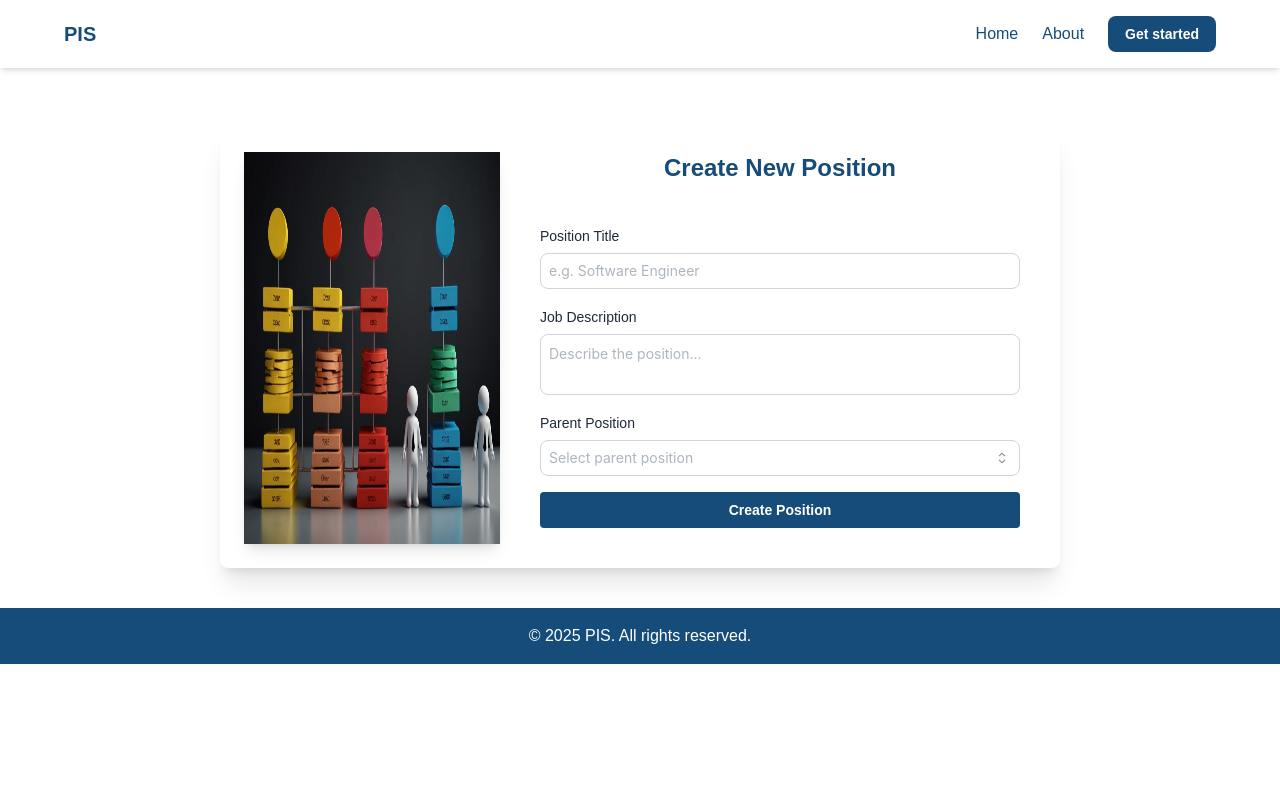
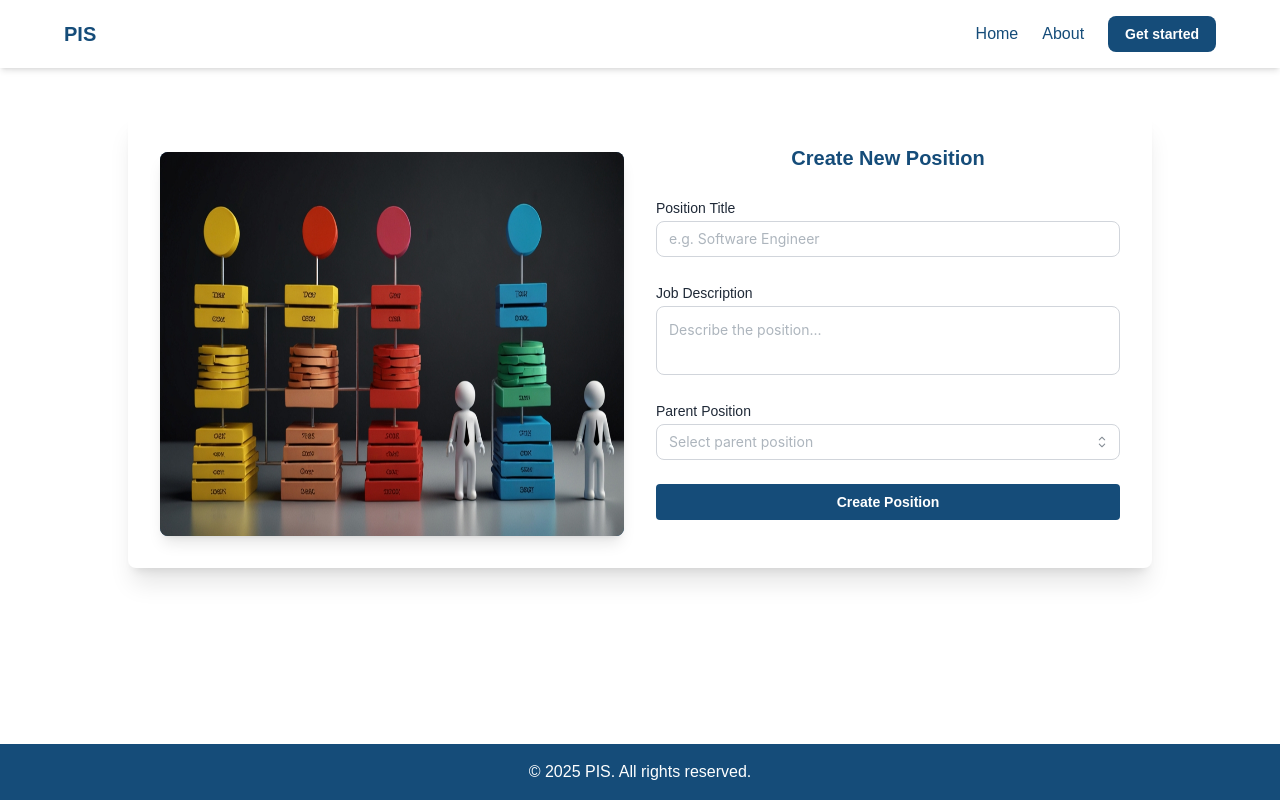
Before and after one commit to Bz14/perago-tasks, a Next.js app in the folder pis-next-frontend/: page /positions/create in a window 1280 px wide. Built offline with nearby package versions, Linux system fonts and the light colour scheme; no server answers.

Commit message:
Files added.

```diff
--- a/pis-next-frontend/src/app/components/footer.tsx
+++ b/pis-next-frontend/src/app/components/footer.tsx
@@ -1,6 +1,6 @@
 const Footer = () => {
   return (
-    <footer className="bg-customBlue text-white text-center py-4 mt-10">
+    <footer className="bg-customBlue text-white text-center py-4 mt-auto">
       <p>&copy; 2025 PIS. All rights reserved.</p>
     </footer>
   );
--- a/pis-next-frontend/src/app/layout.tsx
+++ b/pis-next-frontend/src/app/layout.tsx
@@ -25,7 +25,7 @@ export default function RootLayout({
         <Providers>
           <MantineProvider>
             <Navbar />
-            {children}
+            <div className="flex-grow">{children}</div>
             <Footer />
           </MantineProvider>
         </Providers>
--- a/pis-next-frontend/src/app/page.tsx
+++ b/pis-next-frontend/src/app/page.tsx
@@ -4,7 +4,7 @@ import { IconArrowRight } from "@tabler/icons-react";
 
 export default function Home() {
   return (
-    <div className="relative min-h-screen flex items-center justify-center bg-customBlue text-white">
+    <div className="relative min-h-screen flex items-center justify-center bg-customBlue text-white mb-10">
       <div
         className="absolute inset-0 bg-cover bg-center opacity-30 z-0"
         style={{
--- a/pis-next-frontend/src/app/positions/create/page.tsx
+++ b/pis-next-frontend/src/app/positions/create/page.tsx
@@ -57,40 +57,37 @@ const CreatePosition = () => {
   const onSubmit = async (data: FormData) => {
     console.log(data);
     await createPosition(data);
+    reset();
   };
 
   return (
-    <div className="max-w-4xl mx-auto mt-32 bg-white p-6 rounded-lg shadow-xl flex flex-col md:flex-row gap-6">
-      <div className="md:w-1/3 flex justify-center bg-customBlue rounded-lg shadow-lg :hover:shadow-2xl">
+    <div className="max-w-5xl mx-auto bg-white p-8 rounded-lg shadow-xl flex flex-col md:flex-row gap-8 mt-28">
+      <div className="h-96 flex justify-center md:w-1/2 bg-customBlue rounded-lg shadow-lg mt-2">
         <Image
           src={img}
           alt="Hierarchy Structure"
-          className="max-w-full h-auto"
+          className="w-full h-auto rounded-lg"
           width={500}
-          height={100}
+          height={300}
         />
       </div>
-
-      <div className="md:w-2/3">
-        <h2 className="text-2xl font-bold text-center text-customBlue">
+      <div className="md:w-1/2 flex flex-col justify-start gap-6">
+        <h2 className="text-xl font-bold text-center text-customBlue">
           Create New Position
         </h2>
 
         {isSuccess && (
-          <Notification color="green">
+          <Notification color="green" radius="md" className="mb-4">
             Position created successfully!
           </Notification>
         )}
         {error && (
-          <Notification color="red">
+          <Notification color="red" radius="md">
             {error && error.data ? error.data.message : "An error occurred"}
           </Notification>
         )}
 
-        <form
-          onSubmit={handleSubmit(onSubmit, onError)}
-          className="space-y-4 mt-6 p-4"
-        >
+        <form onSubmit={handleSubmit(onSubmit, onError)} className="space-y-6">
           <div>
             <TextInput
               label="Position Title"
@@ -98,10 +95,9 @@ const CreatePosition = () => {
               {...register("name")}
               error={errors.name?.message}
               classNames={{
-                input:
-                  "p-2 focus:ring-customBlue rounded-lg mt-1 text-gray-500",
+                input: "p-3 border-gray-300 rounded-lg focus:ring-customBlue",
                 label: "text-gray-800",
-                error: "ml-2",
+                error: "ml-2 text-red-500",
               }}
             />
           </div>
@@ -114,9 +110,9 @@ const CreatePosition = () => {
               error={errors.description?.message}
               classNames={{
                 input:
-                  "border-gray-300 p-2 focus:ring-customBlue rounded-lg w-full mt-1 outline-none text-gray-500",
+                  "border-gray-300 p-3 rounded-lg focus:ring-customBlue w-full outline-none",
                 label: "text-gray-800",
-                error: "ml-2",
+                error: "ml-2 text-red-500",
               }}
             />
           </div>
@@ -131,9 +127,9 @@ const CreatePosition = () => {
               onChange={(value) => setValue("parentId", value)}
               classNames={{
                 input:
-                  "border-gray-300 p-2 focus:ring-customBlue rounded-lg w-full mt-1 outline-none text-gray-500",
+                  "border-gray-300 p-3 rounded-lg focus:ring-customBlue w-full outline-none",
                 label: "text-gray-800",
-                error: "ml-2",
+                error: "ml-2 text-red-500",
               }}
             />
           </div>
@@ -141,7 +137,7 @@ const CreatePosition = () => {
           <Button
             type="submit"
             fullWidth
-            className="bg-customBlue hover:bg-gray-500 text-white"
+            className="bg-customBlue hover:bg-gray-500 text-white mt-4"
           >
             {isLoading && isSubmitting ? (
               <Loader color="white" size="sm" />
--- a/pis-next-frontend/src/app/positions/view/components/positionDetail.tsx
+++ b/pis-next-frontend/src/app/positions/view/components/positionDetail.tsx
@@ -11,6 +11,7 @@ import {
   Modal,
   Container,
   Loader,
+  Select,
 } from "@mantine/core";
 import {
   IconEdit,
@@ -23,6 +24,7 @@ import { useDisclosure } from "@mantine/hooks";
 import {
   useUpdatePositionMutation,
   useDeletePositionMutation,
+  useGetChoicesQuery,
 } from "@/app/redux/slices/positionSlice";
 
 interface PositionDetailProps {
@@ -36,19 +38,27 @@ const PositionDetail: React.FC<PositionDetailProps> = ({ position }) => {
     useDeletePositionMutation();
 
   const [isEdit, setIsEdit] = useState(false);
-  const [data, setData] = useState({ name: "", description: "" });
+  const { data: choices } = useGetChoicesQuery(undefined, {
+    skip: !isEdit,
+  });
+  const [data, setData] = useState({ name: "", description: "", parentId: "" });
 
   const [modalOpened, { open: openModal, close: closeModal }] =
     useDisclosure(false);
 
   useEffect(() => {
     if (position) {
-      setData({ name: position.name, description: position.description });
+      setData({
+        name: position.name,
+        description: position.description,
+        parentId: position.parentId ?? "",
+      });
     }
   }, [position]);
 
   const handleSave = async () => {
     if (!position) return;
+    console.log(data);
     await updatePosition({ id: position.id, ...data });
     setIsEdit(false);
   };
@@ -60,12 +70,7 @@ const PositionDetail: React.FC<PositionDetailProps> = ({ position }) => {
   };
 
   if (!position) {
-    return (
-      <Container className="w-1/3 text-customBlue bg-white mt-28 flex flex-col items-center">
-        <IconAlertCircle size={40} className="text-customBlue" />
-        <h1 className="text-customBlue">Position not found</h1>
-      </Container>
-    );
+    return <></>;
   }
 
   return (
@@ -110,6 +115,25 @@ const PositionDetail: React.FC<PositionDetailProps> = ({ position }) => {
             />
           ) : (
             <Text className="text-customBlue">{position.description}</Text>
+          )}
+
+          {isEdit && (
+            <div className="mt-2">
+              <Select
+                label="Parent Position"
+                placeholder="Select parent position"
+                data={choices && choices.length > 0 ? choices : []}
+                onChange={(value) =>
+                  setData({ ...data, parentId: value ?? "" })
+                }
+                classNames={{
+                  input:
+                    "border-gray-300 p-3 rounded-lg focus:ring-customBlue w-full outline-none",
+                  label: "text-gray-800",
+                  error: "ml-2 text-red-500",
+                }}
+              />
+            </div>
           )}
 
           {position.children?.length > 0 && (
```
Also changed, not shown: 1 other file (tests, documents, lock files or other folders).
